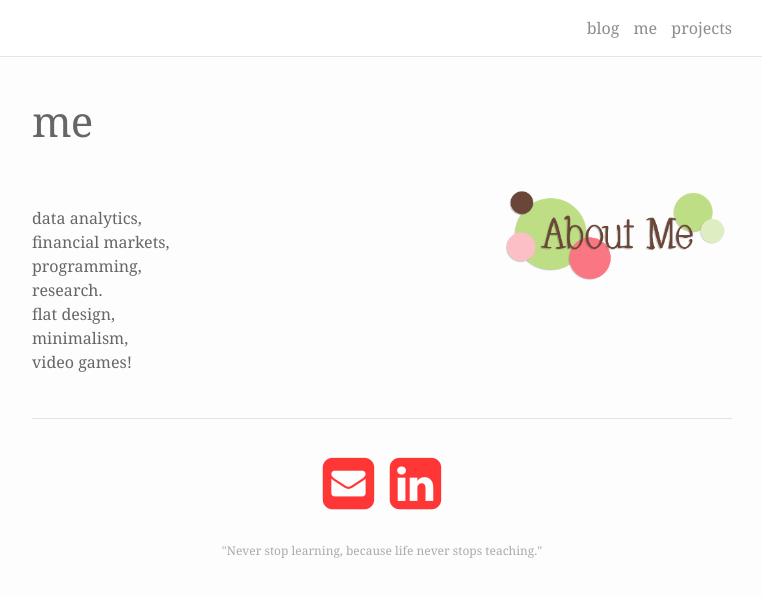
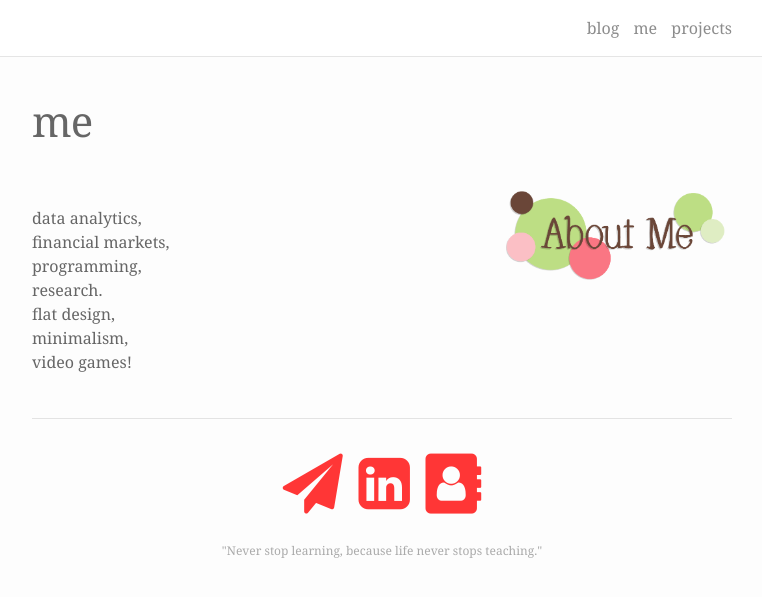
Before and after one commit to wilsonliao/blog, a Jekyll site: the page built from about.md, in a window 1280 px wide. Shown: the top 597 px of the page, without its empty margins (258-1020 px from the left). Built offline with Jekyll 4.4.1, drawn with Linux system fonts in a browser that asks for light colours; nearby versions of some CDN libraries.

Commit message:
Update about.md

```diff
--- a/about.md
+++ b/about.md
@@ -18,8 +18,9 @@ video games!<br/>
 <hr/>
 <br/>
 <span class="contacticon center">
-	<a href="mailto:wilsonliaows@gmail.com"><i class="fa fa-envelope-square"></i></a>
+	<a href="mailto:wilsonliaows@gmail.com"><i class="fa fa-paper-plane"></i></a>
 	<a href="https://www.linkedin.com/in/wilsonliaows/" target="_blank"><i class="fa fa-linkedin-square"></i></a>
+	<a href="https://www.dropbox.com/s/5rmy3njco3erj47/Wilson%20Liao%20Resume.docx?dl=0" target="_blank"><i class="fa fa-address-book"></i></a>
 </span>
 
 <div class="col three caption">
```
